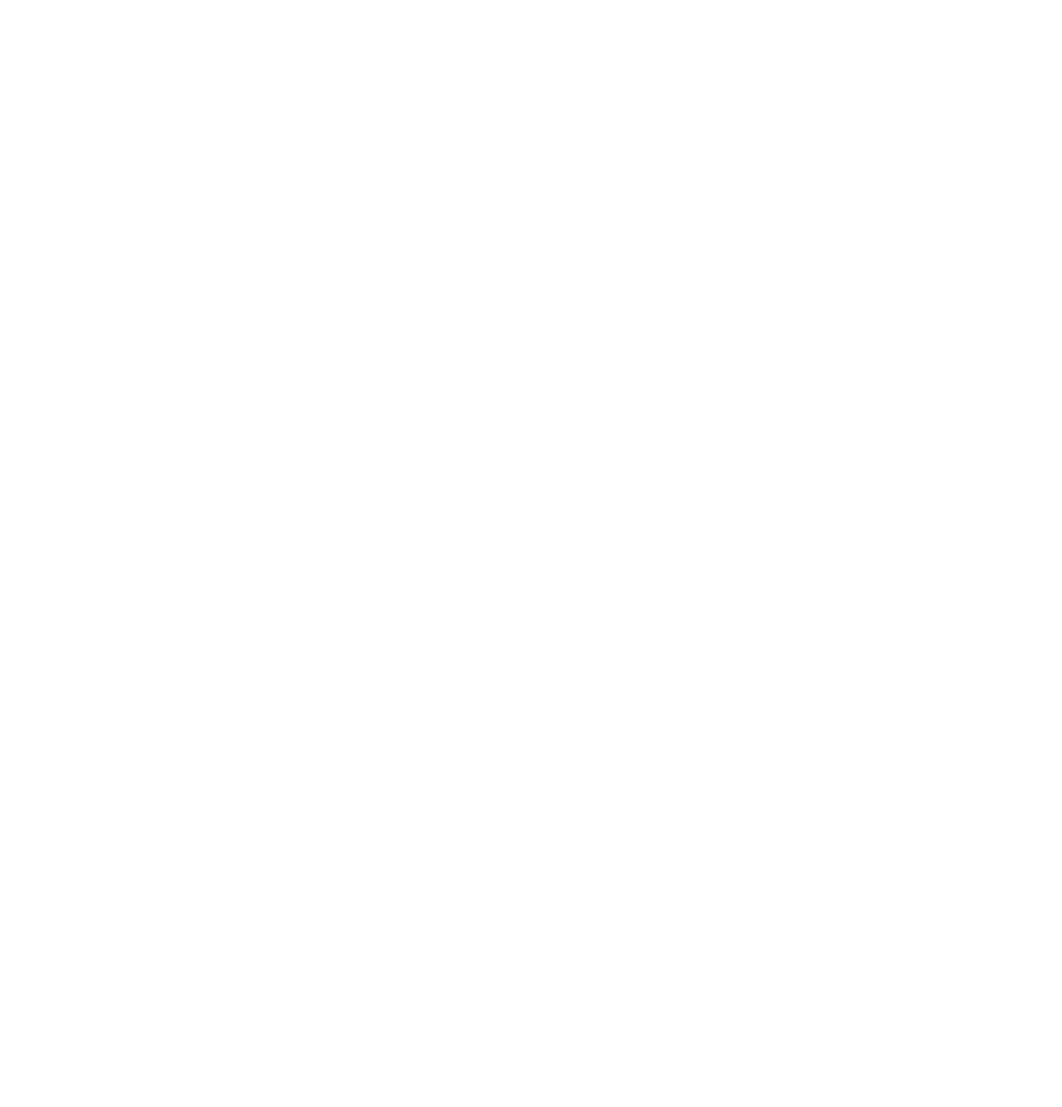
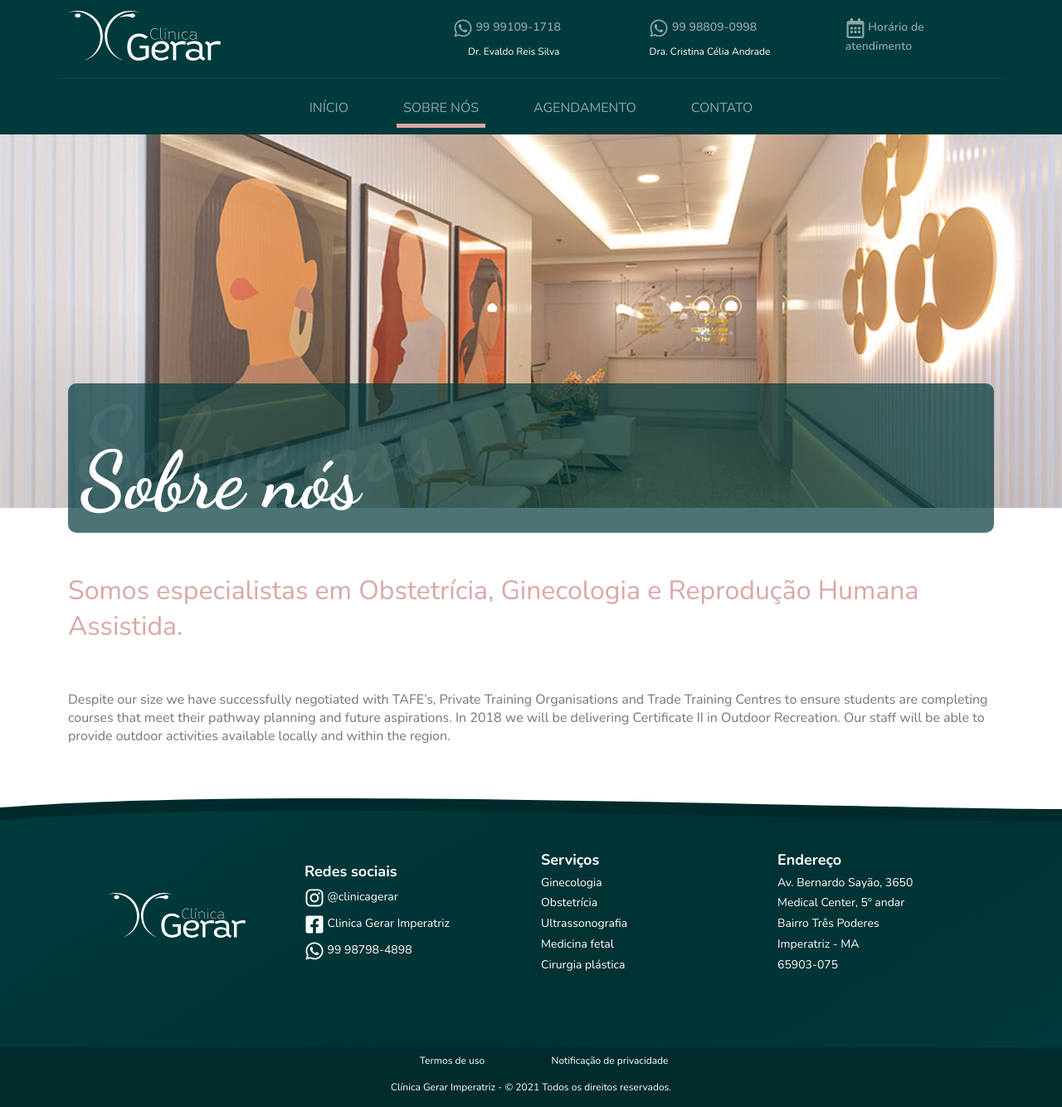
Before and after one commit to LennonSousa/clinicagerar-web, a React (Create React App) app: page /about in a window 1280 px wide. Shown: the whole page at 83% size. Before the commit the page ends 800 px from the top, so only its background shows below. Built offline with nearby package versions, Linux system fonts and the light colour scheme.

Commit message:
About us page.

```diff
--- a/package.json
+++ b/package.json
@@ -1,6 +1,6 @@
 {
   "name": "web",
-  "version": "0.2.6",
+  "version": "0.2.8",
   "private": true,
   "dependencies": {
     "@testing-library/jest-dom": "^5.11.4",
--- a/src/assets/styles/global.css
+++ b/src/assets/styles/global.css
@@ -16,6 +16,16 @@
     font-family: 'Dancing Script', cursive;
     font-size: 62px;
     color: #003A3C;
+}
+
+.article-title{
+    font: 400 2rem Nunito, sans-serif;
+    color: #DAA7A6;
+}
+
+.article-text{
+    font: 400 1rem Nunito, sans-serif;
+    color: #757575;
 }
 
 /* styles for '...' */
--- a/src/components/Footer/index.tsx
+++ b/src/components/Footer/index.tsx
@@ -12,13 +12,15 @@
         <footer style={{ backgroundImage: `url(${footerBackground})` }}>
             <Container className="footer-container">
                 <Row className="footer-row justify-content-center align-items-center pt-5">
-                    <Col className="col-6" sm={2}>
+                    <Col className="pt-3 pb-3" sm={3}>
+                        <Row className="justify-content-center">
+                            <Col className="col-6" sm={8}>
                                 <Image fluid src={logoImg} alt="Logomarca Clínica Gerar" />
                             </Col>
+                        </Row>
+                    </Col>
 
-                    <Col className="mt-3 bt-3" sm={10}>
-                        <Row>
-                            <Col className="mt-3 bt-3" sm={4}>
+                    <Col className="pt-3 pb-3" sm={3}>
                         <Row>
                             <Col>
                                 <h5 className="footer-section-title">Redes sociais</h5>
@@ -34,7 +36,7 @@
                         </Row>
                     </Col>
 
-                            <Col className="mt-3 bt-3" sm={4}>
+                    <Col className="pt-3 pb-3" sm={3}>
                         <Row>
                             <Col>
                                 <h5 className="footer-section-title">Serviços</h5>
@@ -52,7 +54,7 @@
                         </Row>
                     </Col>
 
-                            <Col className="mt-3 bt-3" sm={4}>
+                    <Col className="pt-3 pb-3" sm={3}>
                         <Row>
                             <Col>
                                 <h5 className="footer-section-title">Endereço</h5>
@@ -65,17 +67,36 @@
                                 <div className="footer-section-text"><h6>Medical Center, 5º andar</h6></div>
                                 <div className="footer-section-text"><h6>Bairro Três Poderes</h6></div>
                                 <div className="footer-section-text"><h6>Imperatriz - MA</h6></div>
-                                        <div className="footer-section-text"><h6>65698-000</h6></div>
+                                <div className="footer-section-text"><h6>65903-075</h6></div>
                             </Col>
                         </Row>
                     </Col>
                 </Row>
+            </Container>
+
+            <section className="footer-bottom-section">
+                <Container>
+                    <Row className="pt-2">
+                        <Col>
+                            <Row className="justify-content-center">
+                                <Col sm={2}>
+                                    <Link className="footer-bottom-link" to="/"><p>Termos de uso</p></Link>
+                                </Col>
+
+                                <Col sm={2}>
+                                    <Link className="footer-bottom-link" to="/"><p>Notificação de privacidade</p></Link>
                                 </Col>
                             </Row>
+
                             <Row>
-
+                                <Col className="footer-bottom-text">
+                                    <p>Clínica Gerar Imperatriz - © 2021 Todos os direitos reservados.</p>
+                                </Col>
+                            </Row>
+                        </Col>
                     </Row>
                 </Container>
+            </section>
         </footer>
     );
 }
--- a/src/components/Footer/styles.css
+++ b/src/components/Footer/styles.css
@@ -5,7 +5,7 @@
 }
 
 .footer-container {
-    min-height: 350px;
+    min-height: 300px;
 }
 
 .footer-row {
@@ -15,7 +15,7 @@
 .footer-section-title {
     font-weight: 700;
     font-size: 18px;
-    text-align: center;
+    text-align: start;
     color: #fff;
 }
 
@@ -29,9 +29,52 @@
 .footer-section-text h6 {
     font-weight: 200;
     font-size: 14px;
+    text-align: start;
+}
+
+.footer-bottom-section{
+    background-color: #002c2d;
+}
+
+.footer-bottom-link {
+    color: #fff;
+    display: block;
+    text-decoration: none;
+    transition: color .15s ease-in-out, background-color .15s ease-in-out, border-color .15s ease-in-out;
+}
+
+.footer-bottom-link p {
+    font-weight: 200;
+    font-size: 12px;
+    text-align: center;
+}
+
+.footer-bottom-text {
+    color: #fff;
+    display: block;
+    text-decoration: none;
+    transition: color .15s ease-in-out, background-color .15s ease-in-out, border-color .15s ease-in-out;
+}
+
+.footer-bottom-text p {
+    font-weight: 200;
+    font-size: 12px;
     text-align: center;
 }
 
 .footer-section-text:hover {
     color: rgba(255, 255, 255, .75);
 }
+
+.footer-bottom-link:hover {
+    color: rgba(255, 255, 255, .75);
+}
+
+@media (max-width: 768px) {
+    .footer-section-title {
+        text-align: center;
+    }
+    .footer-section-text h6 {
+        text-align: center;
+    }
+}
--- a/src/components/Members/index.tsx
+++ b/src/components/Members/index.tsx
@@ -27,7 +27,7 @@
 
                 <Row className="member-description-row pt-3 pb-3">
                     <Col>
-                        <h3 className="member-title">Nome do médico</h3>
+                        <h3 className="member-title">{member.title}</h3>
                         <h6 className="member-sub-title">Especialidade do médido.</h6>
                     </Col>
                 </Row>
--- a/src/components/PageHeader/index.tsx
+++ b/src/components/PageHeader/index.tsx
@@ -7,7 +7,11 @@
 import logoImg from '../../assets/images/logo-horizontal-branco.svg';
 import scheduleImage from '../../assets/images/undraw_Work_time_re_hdyv.svg';
 
-function PageHeader() {
+interface PageHeaderProps {
+    activeLink?: "home" | "about" | "schedule" | "contact";
+}
+
+const PageHeader: React.FC<PageHeaderProps> = ({ activeLink }) => {
     const [show, setShow] = useState(true);
 
     const [showModalSchedule, setShowModalSchedule] = useState(false);
@@ -32,7 +36,7 @@
         <>
             <Navbar className="nav-container-top" variant="dark" expand="lg">
                 <Container className="nav-top-container">
-                    <Navbar.Brand href="#home">
+                    <Navbar.Brand href="/">
                         <img
                             src={logoImg}
                             height="60"
@@ -93,7 +97,7 @@
                 sticky="top"
             >
                 <Container>
-                    <Navbar.Brand href="#home" className="nav-brand-bottom" style={{ top: show ? "-100%" : 10 }}>
+                    <Navbar.Brand href="/" className="nav-brand-bottom" style={{ top: show ? "-100%" : 10 }}>
                         <img
                             style={{ opacity: show ? 0 : 1 }}
                             src={logoImg}
@@ -109,10 +113,10 @@
 
                     <Navbar.Collapse className="justify-content-center" id="basic-navbar-nav">
                         <Nav className="mr-auto">
-                            <Link to="/" className="nav-link nav-header-link-active">INÍCIO</Link>
-                            <Link to="/" className="nav-link nav-header-link">SOBRE NÓS</Link>
-                            <Link to="/" className="nav-link nav-header-link">AGENDAMENTO</Link>
-                            <Link to="/" className="nav-link nav-header-link">CONTATO</Link>
+                            <Link to="/" className={`nav-link ${activeLink === "home" ? 'nav-header-link-active' : 'nav-header-link'}`}>INÍCIO</Link>
+                            <Link to="/about" className={`nav-link ${activeLink === "about" ? 'nav-header-link-active' : 'nav-header-link'}`}>SOBRE NÓS</Link>
+                            <Link to="/" className={`nav-link ${activeLink === "schedule" ? 'nav-header-link-active' : 'nav-header-link'}`}>AGENDAMENTO</Link>
+                            <Link to="/" className={`nav-link ${activeLink === "contact" ? 'nav-header-link-active' : 'nav-header-link'}`}>CONTATO</Link>
 
                             <div className="nav-bottom-links-container">
                                 <Row>
--- a/src/components/PageHeader/styles.css
+++ b/src/components/PageHeader/styles.css
@@ -41,7 +41,7 @@
     font-weight: 200;
     margin: 0 25px 0 25px;
     font-size: 16px;
-    border-bottom: #F97352 5px solid;
+    border-bottom: #DAA7A6 5px solid;
 }
 
 .nav-bottom-container {
--- /dev/null
+++ b/src/pages/About/index.tsx
@@ -0,0 +1,75 @@
+import React, { useEffect } from 'react';
+import { Container, Row, Col } from 'react-bootstrap';
+import ScrollReveal from 'scrollreveal';
+
+import PageHeader from '../../components/PageHeader';
+import Footer from '../../components/Footer';
+
+import 'leaflet/dist/leaflet.css';
+import './styles.css'
+
+import headerImage from '../../assets/images/capa-sobre.jpg'
+
+function About() {
+    useEffect(() => {
+        ScrollReveal().reveal('.section-col-back', { delay: 375, duration: 1000, origin: 'left', distance: '50%' });
+        ScrollReveal().reveal('.about-header-col', { delay: 375, duration: 1000, origin: 'left', distance: '50%' });
+    }, []);
+
+    return (
+        <>
+            <PageHeader activeLink="about" />
+
+            <header className="about-header" style={{ backgroundImage: `url(${headerImage})` }}>
+                <Container style={{ height: '100%' }}>
+                    <Row style={{ height: '100%', alignItems: 'flex-end' }}>
+                        <Col>
+                            <div className="about-header-div">
+                                <Row>
+                                    <div className="section-col-back block-with-text">
+                                        <h1 className="about-header-back-h1">Sobre nós</h1>
+                                    </div>
+                                    <Col className="about-header-col">
+                                        <h1 className="about-header-h1">Sobre nós</h1>
+                                    </Col>
+                                </Row>
+                            </div>
+                        </Col>
+                    </Row>
+                </Container>
+            </header>
+
+            <section>
+                <Container>
+                    <Row className="mb-5">
+                        <Col>
+                            <div className="about-article-div"></div>
+                        </Col>
+                    </Row>
+                </Container>
+            </section>
+
+            <article>
+                <Container>
+                    <Row className="mt-5">
+                        <Col>
+                            <h2 className="article-title">Somos especialistas em Obstetrícia, Ginecologia e Reprodução Humana Assistida.</h2>
+                        </Col>
+                    </Row>
+
+                    <Row className="mt-5 mb-5">
+                        <Col className="article-text">
+                            <p>Despite our size we have successfully negotiated with TAFE’s, Private Training Organisations and Trade Training Centres to ensure students are completing courses that meet their pathway planning and future aspirations.
+
+In 2018 we will be delivering Certificate II in Outdoor Recreation. Our staff will be able to provide outdoor activities available locally and within the region.</p>
+                        </Col>
+                    </Row>
+                </Container>
+            </article>
+
+            <Footer />
+        </>
+    );
+}
+
+export default About;
--- /dev/null
+++ b/src/pages/About/styles.css
@@ -0,0 +1,45 @@
+.about-header {
+    height: 450px;
+    position: relative;
+    background-position: center;
+    background-size: cover;
+}
+
+.about-header-div{
+    height: 150px;
+    display: flex;
+    background-color: rgba(0, 58, 60, 0.7);
+    border-radius: 10px 10px 0px 0px;
+}
+
+.about-header-col{
+    padding-top: 60px;
+}
+
+.about-header-h1 {
+    color: #fff !important;
+    padding-left: 15px;
+    font-size: 6rem !important;
+}
+
+.about-header-back-h1 {
+    color: #fff !important;
+}
+
+.about-article-div{
+    height: 30px;
+    display: flex;
+    background-color: rgba(0, 58, 60, 0.7);
+    border-radius: 0px 0px 10px 10px;
+}
+
+@media (max-width: 768px) {
+    .about-header-col{
+        padding-top: 15px;
+    }
+
+    .about-header-h1 {
+        font-size: 4rem !important;
+        line-height: 5rem;
+    }
+}
--- a/src/pages/LandingPage/index.tsx
+++ b/src/pages/LandingPage/index.tsx
@@ -48,14 +48,15 @@
     });
 
     useEffect(() => {
-        ScrollReveal().reveal('.section-col-back', { delay: 375, duration: 1000, origin: 'left', distance: '50%' });
+        ScrollReveal().reveal('.section-col-back', { delay: 600, duration: 1000, origin: 'left', distance: '50%' });
+        ScrollReveal().reveal('.section-col', { delay: 375, duration: 1000, origin: 'left', distance: '50%' });
         ScrollReveal().reveal('.image-doctors', { delay: 375, duration: 1000, origin: 'left', distance: '50%' });
         ScrollReveal().reveal('.col-mark', { delay: 500, duration: 1500 });
     }, []);
 
     return (
         <>
-            <PageHeader />
+            <PageHeader activeLink="home" />
 
             <header>
 
@@ -65,7 +66,7 @@
                             <Container className="header-carousel-caption-container">
                                 <Row className="header-carousel-caption-row justify-content-center align-items-center text-center">
                                     <Col className="col-10" sm={8}>
-                                        <div style={{backgroundColor: `${'#003A3C'}85`}} className="header-carousel-caption-content">
+                                        <div style={{ backgroundColor: `${'#003A3C'}85` }} className="header-carousel-caption-content">
                                             <Row className="header-carousel-caption-content-row justify-content-center align-items-center">
                                                 <Col sm={10}>
                                                     <h1 className="visit-us-title-h1">Título do primeiro slide</h1>
@@ -86,7 +87,7 @@
                             <Container className="header-carousel-caption-container">
                                 <Row className="header-carousel-caption-row justify-content-center align-items-center text-center">
                                     <Col className="col-10" sm={8}>
-                                        <div style={{backgroundColor: `${'#f97352'}85`}} className="header-carousel-caption-content">
+                                        <div style={{ backgroundColor: `${'#f97352'}85` }} className="header-carousel-caption-content">
                                             <Row className="header-carousel-caption-content-row justify-content-center align-items-center">
                                                 <Col sm={10}>
                                                     <h1 className="visit-us-title-h1">Título do segundo slide</h1>
@@ -107,7 +108,7 @@
                             <Container className="header-carousel-caption-container">
                                 <Row className="header-carousel-caption-row justify-content-center align-items-center text-center">
                                     <Col className="col-10" sm={8}>
-                                        <div style={{backgroundColor: `${'#003A3C'}85`}} className="header-carousel-caption-content">
+                                        <div style={{ backgroundColor: `${'#003A3C'}85` }} className="header-carousel-caption-content">
                                             <Row className="header-carousel-caption-content-row justify-content-center align-items-center">
                                                 <Col sm={10}>
                                                     <h1 className="visit-us-title-h1">Título do terceiro slide</h1>
@@ -272,7 +273,7 @@
                         <Members member={
                             {
                                 id: 1,
-                                title: 'Medicina fetal',
+                                title: 'Dr. Evaldo Reis Silva',
                                 description: 'A Medicina fetal é uma especialidade que visa o acompanhamento detalhado de gestações através de aconselhamento genético, ultrassonografia e procedimentos invasivos, sempre visando o bem estar do binômio mãe-feto. ',
                                 image: teamMember01
                             }
@@ -333,14 +334,18 @@
                     </Row>
 
                     <Row className="map-row justify-content-center">
-                        <MapContainer center={[-5.5083466, -47.4738385]} zoom={17} scrollWheelZoom={false} >
+                        <MapContainer center={[-5.5114917, -47.4775552]} zoom={17} scrollWheelZoom={false} >
                             <TileLayer
                                 attribution='&copy; <a href="http://osm.org/copyright">OpenStreetMap</a> contributors'
                                 url="https://{s}.tile.openstreetmap.org/{z}/{x}/{y}.png"
                             />
-                            <Marker icon={mapIcon} position={[-5.5083466, -47.4738385]}>
+                            <Marker icon={mapIcon} position={[-5.5114917, -47.4775552]}>
                                 <Popup>
-                                    A pretty CSS3 popup. <br /> Easily customizable.
+                                    <div><h6>Av. Bernardo Sayão, 3650</h6></div>
+                                    <div><h6>Medical Center, 5º andar</h6></div>
+                                    <div><h6>Bairro Três Poderes</h6></div>
+                                    <div><h6>Imperatriz - MA</h6></div>
+                                    <div><h6>65903-075</h6></div>
                                 </Popup>
                             </Marker>
                         </MapContainer>
--- a/src/routes/index.tsx
+++ b/src/routes/index.tsx
@@ -1,12 +1,16 @@
 import React from 'react';
-import { BrowserRouter, Route } from 'react-router-dom';
+import { BrowserRouter, Route, Switch } from 'react-router-dom';
 
 import LandingPage from '../pages/LandingPage';
+import About from '../pages/About';
 
 function Routes() {
     return (
         <BrowserRouter>
-            <Route path="/" exact component={LandingPage} />
+            <Switch>
+                <Route path="/" exact component={LandingPage} />
+                <Route path="/about" component={About} />
+            </Switch>
         </BrowserRouter>
     );
 }
```
Also changed, not shown: src/assets/images/capa-sobre.jpg (added), src/assets/images/team-01.jpg. Lines whose indentation alone changed are shown as unchanged.
